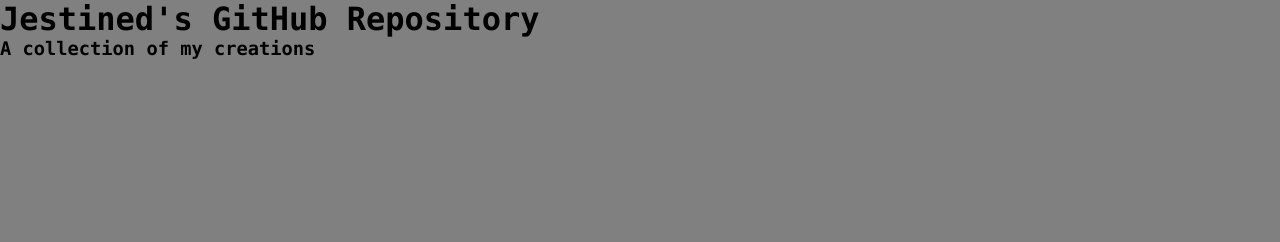
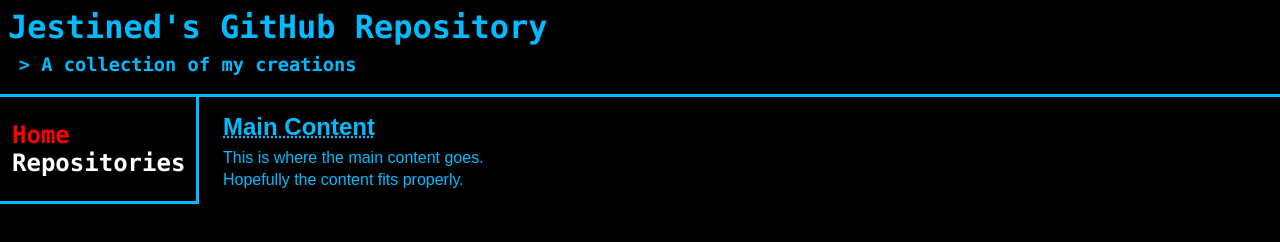
Before and after one commit to jestined/jestined.github.io, a plain HTML site: page index.html in a window 1280 px wide. Drawn offline with Linux system fonts and the light colour scheme.

Commit message:
Repo Page

```diff
--- a/index.html
+++ b/index.html
@@ -7,8 +7,24 @@
         <link rel="stylesheet" href="styles/main.css">
     </head>
     <body>
-        <h1>Jestined's GitHub Repository</h1>
-        <h3>A collection of my creations</h3>
+        <header>
+            <h1>Jestined's GitHub Repository</h1>
+            <h3>> A collection of my creations</h3>
+        </header>
+        <nav class="nav_menu">
+            <ul>
+                <li><a href="index.html"><span class="current">Home</span></a></li>
+                <li><a href="pages/repositories.html">Repositories</a></li>
+            </ul>
+        </nav>
+        <main>
+            <section>
+                <article>
+                    <h2>Main Content</h2>
+                    <p>This is where the main content goes.</p>
+                    <p>Hopefully the content fits properly.</p>
+                </article>
+            </section>
+        </main>
     </body>
-
 </html>
--- a/styles/main.css
+++ b/styles/main.css
@@ -6,12 +6,69 @@
 body {
 	font-family: Arial, Helvetica, sans-serif;
     font-size: 100%;
-    background-color: gray;
+    color: #00bbff;
+    background-color: black;
 }
 
 h1 {
     font-family: "Lucida Console", "Courier New", monospace;
+    padding: .25em;
 }
 h3 {
     font-family: "Lucida Console", "Courier New", monospace;
+    padding-left: 1em;
+    padding-bottom: 1em;
+    border-bottom: 3px solid #00bbff;
 }
+
+main section {
+    width: 75%;
+    text-align: center;
+    padding: 1em;
+}
+main section article {
+    text-align: left;
+    margin-left: 2em;
+}
+main section h2 {
+    padding-bottom: .35em;
+    text-decoration: underline dotted;
+}
+main section p {
+    padding-bottom: .25em;
+}
+main section a {
+    color: white;
+    text-decoration: none;
+}
+main section li {
+    padding-bottom: .25em;
+}
+
+.nav_menu ul {
+    width: 160px;
+    padding-left: .5em;
+    padding-right: 1em;
+    padding-top: 1em;
+    padding-bottom: 1em;
+    font-family: "Monaco", "Courier New", monospace;
+    font-size: 150%;
+    border-right: 3px solid #00bbff;
+    border-bottom: 3px solid #00bbff;
+    float: left;
+    margin-right: 1em;
+}
+.nav_menu li {
+    color: white;
+}
+.nav_menu li a {
+	display: block;
+	width: 100%;
+	text-decoration: none;
+	color: white;
+	font-weight: bold;
+}
+
+.current {
+    color: red;
+}
```
Also changed, not shown: pages/repositories.html (added, +32 -0 lines).
